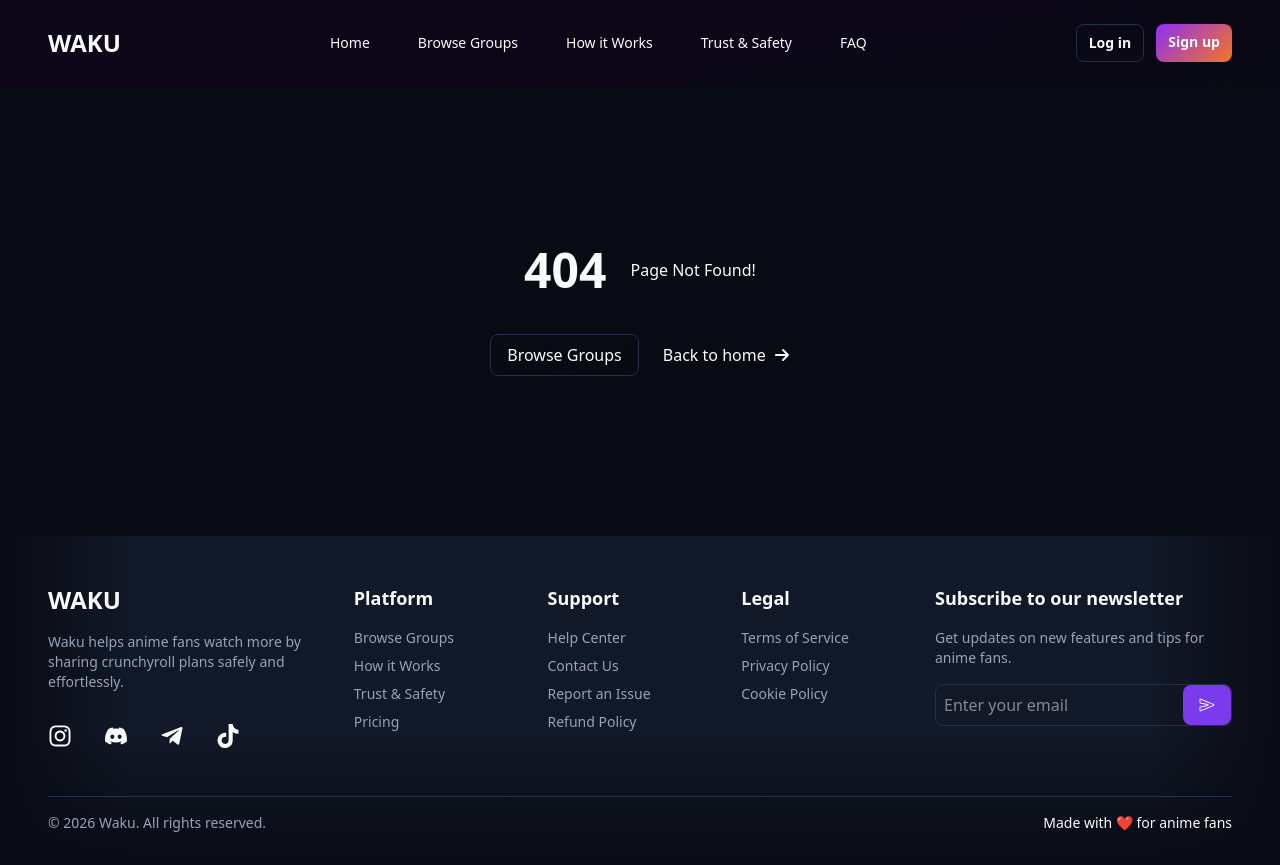
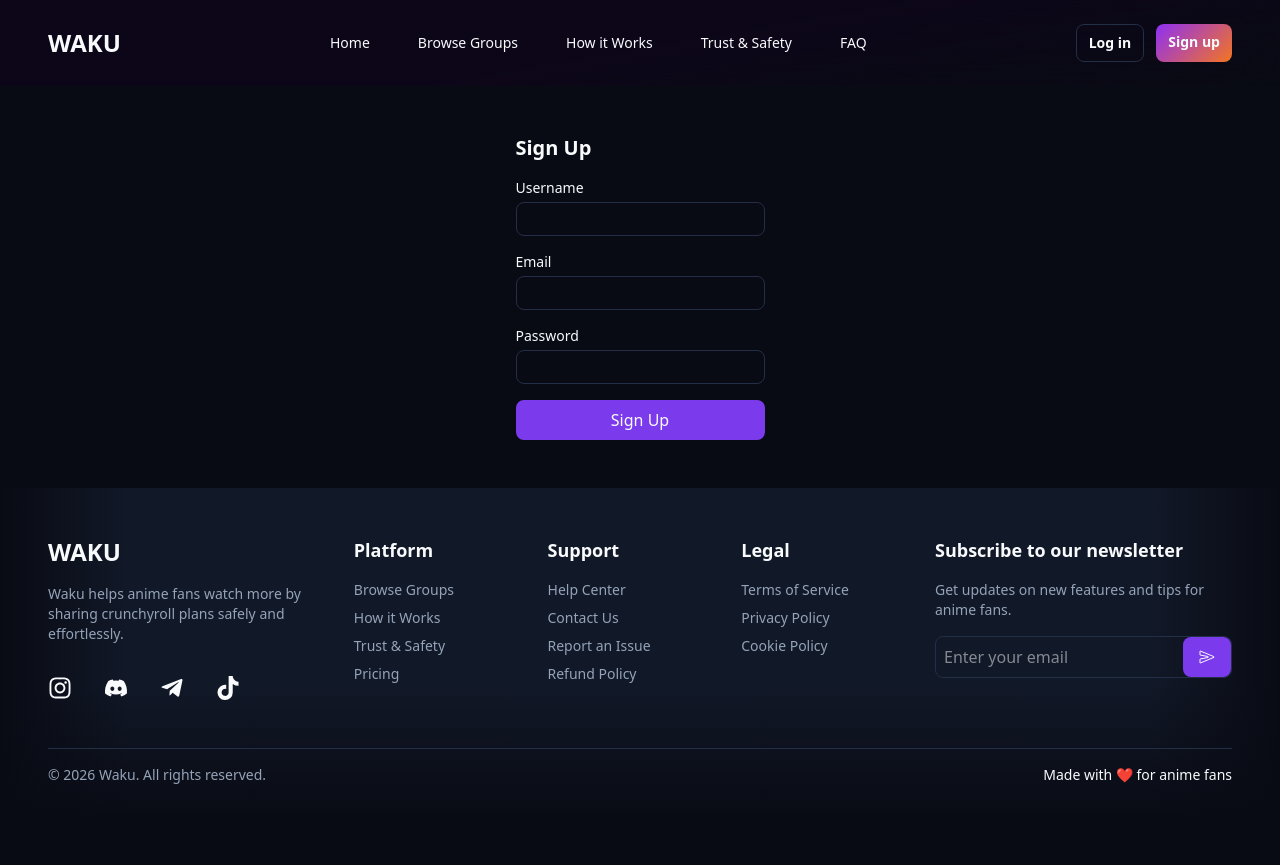
Before and after one commit to anthonywandera/waku, a Next.js app: page /signup in a window 1280 px wide. Before the commit this address had no page. After the commit the page ends 817 px from the top, so only its background shows below. Built offline with nearby package versions, Linux system fonts and the light colour scheme.

Commit message:
added auth pages

```diff
--- /dev/null
+++ b/app/login/page.tsx
@@ -0,0 +1,16 @@
+import Input from "@/components/input";
+
+export default function LoginPage() {
+  return (
+    <>
+      <form className="m-auto my-12">
+        <h1 className="text-xl mb-4 font-semibold">Log in</h1>
+        <Input name="username" type="text" label="Username" required />
+        <Input name="password" type="password" label="Password" required />
+        <button className="px-6 py-2 bg-primary w-full rounded-lg">
+          Log In
+        </button>
+      </form>
+    </>
+  );
+}
--- /dev/null
+++ b/app/signup/page.tsx
@@ -0,0 +1,17 @@
+import Input from "@/components/input";
+
+export default function SignUpPage() {
+  return (
+    <>
+      <form className="m-auto my-12">
+        <h1 className="text-xl mb-4 font-semibold">Sign Up</h1>
+        <Input name="username" type="text" label="Username" required />
+        <Input name="email" type="email" label="Email" required />
+        <Input name="password" type="password" label="Password" required />
+        <button className="px-6 py-2 bg-primary w-full rounded-lg">
+          Sign Up
+        </button>
+      </form>
+    </>
+  );
+}
--- a/components/header.tsx
+++ b/components/header.tsx
@@ -23,10 +23,10 @@ export default function Header() {
           <Link href={"#"}>FAQ</Link>
         </div>
         <div className="flex gap-3 font-semibold *:rounded-lg *:py-2 *:px-3">
-          <Link href={"#"} className="border border-border">
+          <Link href={"/login"} className="border border-border">
             Log in
           </Link>
-          <Link href={"#"} className="hero-cta-gradient">
+          <Link href={"/signup"} className="hero-cta-gradient">
             Sign up
           </Link>
         </div>
```
